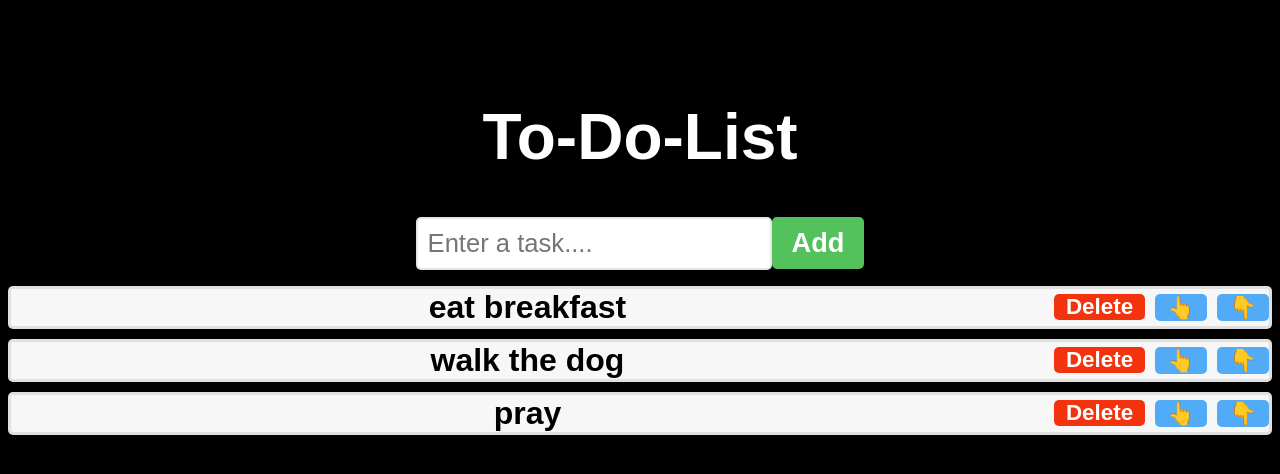
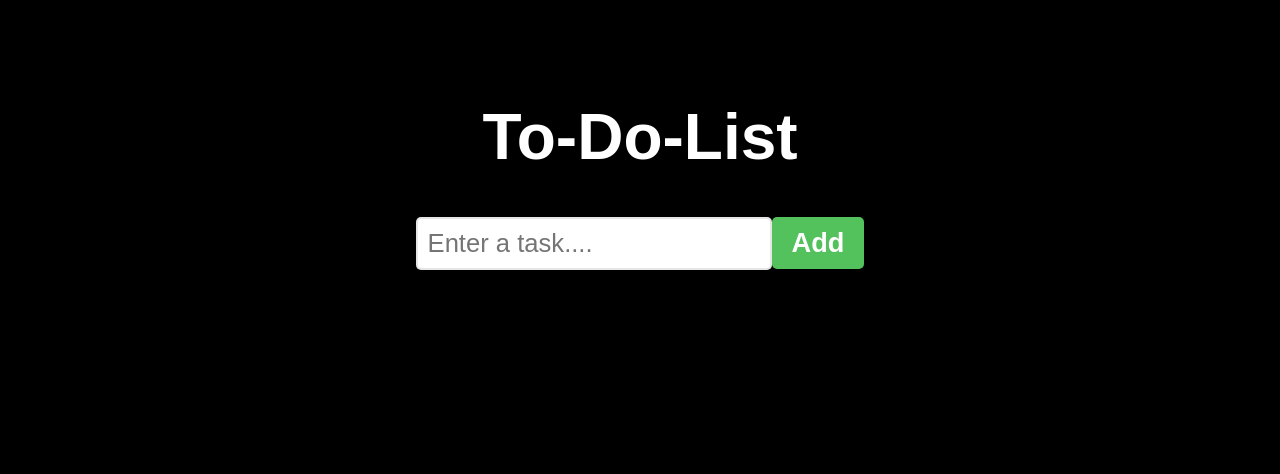
Before and after one commit to abmoh4219/my-react-app, a React (Vite) app: page / in a window 1280 px wide. Shown: the top 474 px of the page. Built offline with nearby package versions, Linux system fonts and the light colour scheme.

Commit message:
moving the task up and down

```diff
--- a/src/todoList_app/ToDoList.jsx
+++ b/src/todoList_app/ToDoList.jsx
@@ -1,7 +1,7 @@
 import React,{useState} from "react";
 import styles from "./ToDoList.module.css";
 function ToDoList() {
-    const [tasks,setTask]=useState(["eat breakfast","walk the dog ","pray"]);
+    const [tasks,setTask]=useState([]);
     const [newTask,setNewTask]=useState('');
 
     function handleInputChange(event){
@@ -33,6 +33,11 @@ function ToDoList() {
     }
 
     function moveTaskDown(index){
+        if (index < tasks.length - 1) {
+            const updatedTasks = [...tasks];
+            [updatedTasks[index], updatedTasks[index + 1]] = [updatedTasks[index + 1], updatedTasks[index]];
+            setTask(updatedTasks);
+        }
 
     }
 
```
